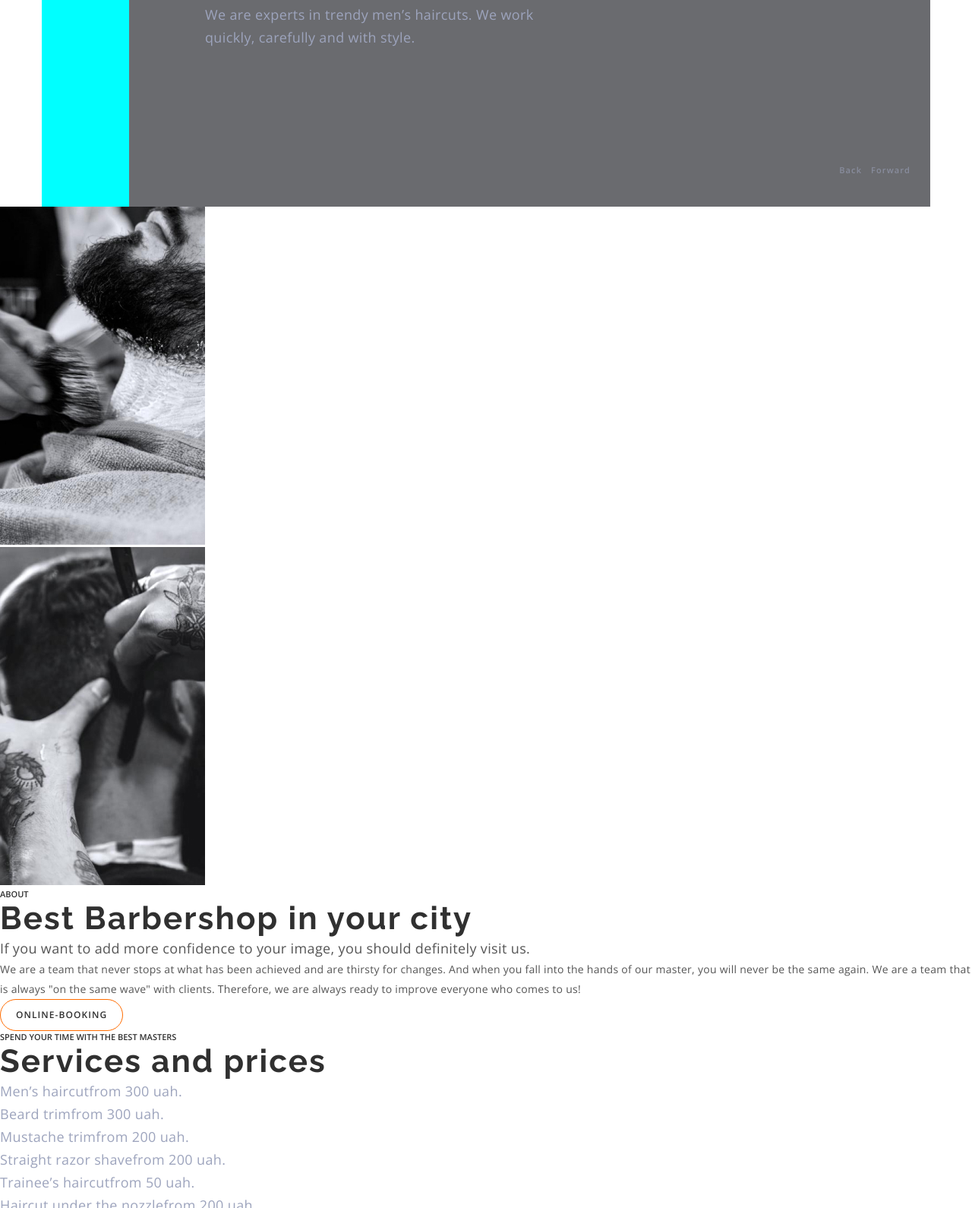
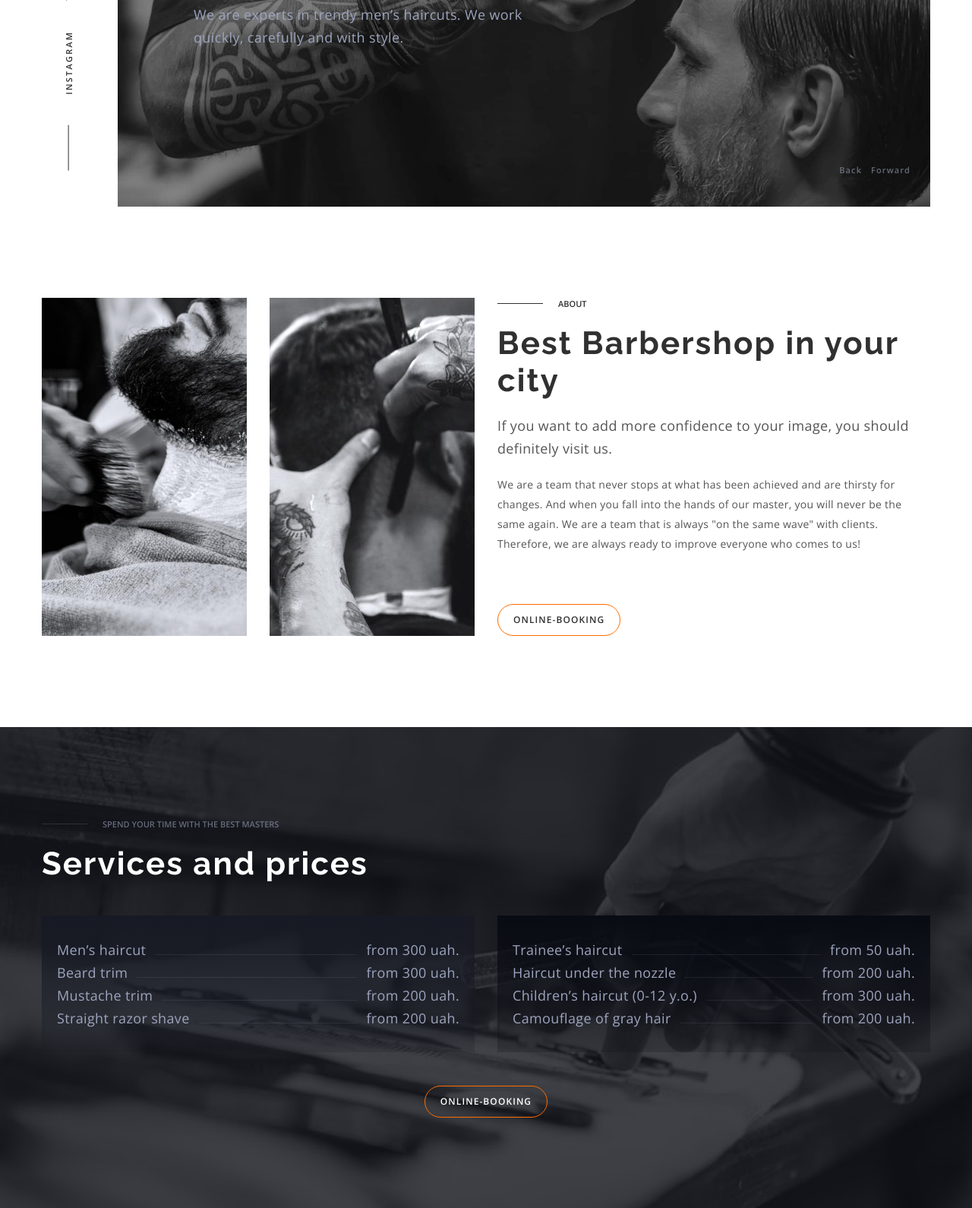
Before and after one commit to mitrytk/barbershop, a plain HTML site: page index.html in a window 1280 px wide. Shown: the part 408-1998 px from the top of the page at 76% size. Drawn offline with nearby package versions, Linux system fonts and the light colour scheme.

Commit message:
добавляет стили для Header, hero, about, prices секциям

```diff
--- a/css/styles.css
+++ b/css/styles.css
@@ -41,6 +41,10 @@ p {
     margin: 0;
 }
 
+img {
+    display: block;
+}
+
 .list {
     list-style: none;
 }
@@ -54,12 +58,27 @@ p {
     padding: 0 15px;
     margin: 0 auto;
 }
+.section {
+    padding-top: 120px;
+    padding-bottom: 120px;
+}
 .subtitle {
+    display: flex;
+    align-items: center;
+
     font-weight: 600;
     font-size: 11px;
     line-height: calc(15/11);
 
     text-transform: uppercase;
+}
+.subtitle-line::before {
+    content:"";
+    width: 60px;
+    height: 1px;
+    margin-right: 20px;
+
+    background-color: var(--title-color);
 }
 .title {
     font-family: 'Raleway', sans-serif;
@@ -73,6 +92,9 @@ p {
     line-height: calc(30/18);
     letter-spacing: 0.02em;
     color: var(--text-color-second);
+}
+.margin-text {
+    margin-bottom: 20px;
 }
 .button {
     padding-top: 12px;
@@ -168,18 +190,33 @@ p {
     display: flex;
     height: 680px;
 }
+.sidebar-container {
+    display: flex;
+    width: 100px;
+    align-items: flex-end;
+    justify-content: center;
+}
+.sidebar-container > .subtitle-line::before {
+    margin-right: 0;
+}
 .sidebar {
+    display: flex;
+    align-items: center;
+    padding-left: 40px;
+
     letter-spacing: 0.2em;
-    background-color: aqua;
+    transform: rotate(-90deg) translate(50%, -100%);
 }
-.sibebar-items + .sibebar-items {
-    margin-top: 40px;
+.sibebar-items {
+    margin-left: 40px;
 }
 .sidebar-link {
     display: block;
-    width: 115px;
-    transform: rotate(-90deg);
-   color: var(--title-color);
+    color: var(--title-color);
+}
+.sidebar-link:hover,
+.sidebar-link:focus {
+    color: var(--accent-color);
 }
 .hero-box {
     position: relative;
@@ -188,7 +225,11 @@ p {
     padding-bottom: 40px;
     padding-right: 20px;
     padding-left: 100px;
-    background-color: #6A6B6F;
+
+    background: rgba(25, 28, 38, 0.2);
+    background: url(../images/slider-hero.jpg);
+    background-size: contain;
+
 }
 .hero-main {
     width: 444px;
@@ -238,7 +279,20 @@ p {
 }
 
 /* about */
-.about-subtitle {
+.container-about {
+    display: flex;
+}
+.about-list {
+    display: flex;
+}
+.about-item+.about-item{
+    margin-left: 30px;
+}
+.about-content {
+    display: flex;
+    flex-direction: column;
+    justify-content: space-between;
+    margin-left: 30px;
 }
 .about-title {
 }
@@ -255,12 +309,63 @@ p {
 }
 
 /* Services and prices */
+.prices {
+    margin: 0 auto;
+    max-width: 1600px;
+    background: url(../images/bg-prices.png);
+    background-color: #111319;
+    background-repeat: no-repeat;
+    background-position: center;
+}
 .prices-subtitle {
+    color: #9DA4BD99;
 }
 .prices-title {
+    margin-bottom: 44px;
+
+    color: var(--white-color);
 }
 .prices-list {
+    display: flex;
+    justify-content: space-between;
+
+    margin-bottom: 44px;
+
     color: var(--text-color-first);
+}
+.prices-item {
+    width: 570px;
+    padding: 30px 20px;
+
+    background: linear-gradient(180deg, #171A24 0%, rgba(23, 26, 36, 0.2) 100%);
+}
+.prices-item:nth-child(2) {
+    background: linear-gradient(180deg, #090B13 0%, rgba(9, 11, 19, 0.2) 100%);
+}
+.part-prices {
+    position: relative;
+    display: flex;
+}
+.prices-element {
+    display: flex;
+    flex-grow: 1;
+    align-items: baseline;
+
+    padding-left: 12px;
+}
+.prices-element::before {
+    content: "";
+    display: block;
+    margin-right: 12px;
+
+    height: 1px;
+    background-color: #9DA4BD1F;
+    flex-grow: 1;
+}
+.button-prices {
+    display: block;
+    margin: 0 auto;
+    color: var(--white-color)
 }
 
 /* Почему мы */
--- a/index.html
+++ b/index.html
@@ -42,7 +42,8 @@
         <!-- Герой -->
         <section class="hero">
             <div class="hero-container container">
-                <ul class="sidebar subtitle list">
+                <div class="sidebar-container">
+                    <ul class="sidebar subtitle list subtitle-line">
                         <li class="sibebar-items">
                             <a class="sidebar-link link" href="http://instagram.com" target="_blank" rel="noreferrer noopener">Instagram</a>
                         </li>
@@ -50,6 +51,7 @@
                             <a class="sidebar-link link" href="http://youtube.com" target="_blank" rel="noreferrer noopener">Youtube</a>
                         </li>
                     </ul>
+                </div>
                 <div class="hero-box">
                     <div class="hero-main">
                         <p class="hero-subtitle subtitle">A hair salon for men in Kyiv</p>
@@ -69,42 +71,50 @@
             </div>
         </section>
         <!-- about -->
-        <section class="about">
+        <section class="about section">
+            <div class="container-about container">
                 <ul class="about-list list">
-                <li><img class="about-img" src="./images/shaving.jpg" alt="shave their beard" width="270" height="445"></li>
-                <li><img class="about-img" src="./images/haircut.jpg" alt="cut hair" width="270" height="445"></li>
+                    <li class="about-item"><img class="about-img" src="./images/shaving.jpg" alt="shave their beard" width="270" height="445"></li>
+                    <li class="about-item"><img class="about-img" src="./images/haircut.jpg" alt="cut hair" width="270" height="445"></li>
                 </ul>
+                <div class="about-content">
                     <div>
-                <p class="about-subtitle subtitle">About</p>
-                <h2 class="about-title title">Best Barbershop in your city</h2>
-                <p class="about-accenttext text">If you want to add more confidence to your image, you should definitely visit us.</p>
+                        <p class="about-subtitle subtitle-line subtitle margin-text">About</p>
+                        <h2 class="about-title title margin-text">Best Barbershop in your city</h2>
+                        <p class="about-accenttext text margin-text">If you want to add more confidence to your image, you should definitely visit us.</p>
                         <p class="about-text">We are a team that never stops at what has been achieved and are thirsty for changes. And when you fall into the hands of our master, you will never be the same again. We are a team that is always "on the same wave" with clients. Therefore, we are always ready to improve everyone who comes to us!</p>
-                <button class="button" type="button">Online-booking</button>
+                    </div>
+                    <div>
+                        <button class="about-button button" type="button">Online-booking</button>
+                    </div>
+                </div>
             </div>
         </section>
         <!-- Services and prices -->
-        <section class="prices">
-            <p class="prices-subtitle subtitle">Spend your time with the best masters</p>
+        <section class="prices section">
+            <div class="prices-container container">
+                <p class="prices-subtitle subtitle subtitle-line margin-text">Spend your time with the best masters</p>
                 <h2 class="prices-title title">Services and prices</h2>
                 <ul class="prices-list text list">
-                <li>
+                    <li class="prices-item">
                         <ul class="list">
-                        <li><span>Men’s haircut</span><span>from 300 uah.</span></li>
-                        <li><span>Beard trim</span><span>from 300 uah.</span></li>
-                        <li><span>Mustache trim</span><span>from 200 uah.</span></li>
-                        <li><span>Straight razor shave</span><span>from 200 uah.</span></li>
+                            <li class="part-prices"><span>Men’s haircut</span><span class="prices-element">from 300 uah.</span></li>
+                            <li  class="part-prices"><span>Beard trim</span><span class="prices-element">from 300 uah.</span></li>
+                            <li  class="part-prices"><span>Mustache trim</span><span class="prices-element">from 200 uah.</span></li>
+                            <li  class="part-prices"><span>Straight razor shave</span><span class="prices-element">from 200 uah.</span></li>
                         </ul>
                     </li>
-                <li>
+                    <li class="prices-item">
                         <ul class="list">
-                        <li><span>Trainee’s haircut</span><span>from 50 uah.</span></li>
-                        <li><span>Haircut under the nozzle</span><span>from 200 uah.</span></li>
-                        <li><span>Children’s haircut (0-12 y.o.)</span><span>from 300 uah.</span></li>
-                        <li><span>Camouflage of gray hair</span><span>from 200 uah.</span></li>
+                            <li  class="part-prices"><span>Trainee’s haircut</span><span class="prices-element">from 50 uah.</span></li>
+                            <li  class="part-prices"><span>Haircut under the nozzle</span><span class="prices-element">from 200 uah.</span></li>
+                            <li  class="part-prices"><span>Children’s haircut (0-12 y.o.)</span><span class="prices-element">from 300 uah.</span></li>
+                            <li  class="part-prices"><span>Camouflage of gray hair</span><span class="prices-element">from 200 uah.</span></li>
                         </ul>
                     </li>
                 </ul>
-            <button class="button" type="button">Online-booking</button>
+                <button class="button-prices button" type="button">Online-booking</button>
+            </div>
         </section>
         <!-- Why a we -->
         <section class="whywe">
@@ -154,22 +164,18 @@
                     <ul class="list">
                         <li>
                             <a class="link" href="http://instagram.com" target="_blank" rel="noreferrer noopener">
-                                <img src="./images/instagram.svg" alt="instagram logo" width="44" height="44">
                             </a>
                         </li>
                         <li>
                             <a class="link" href="http://instagram.com" target="_blank" rel="noreferrer noopener">
-                                <img src="./images/twitter.svg" alt="twitter logo" width="44" height="44">
                             </a>
                         </li>
                         <li>
                             <a class="link" href="http://instagram.com" target="_blank" rel="noreferrer noopener">
-                                <img src="./images/facebook.svg" alt="facebook logo" width="44" height="44">
                             </a>
                         </li>
                         <li>
                             <a class="link" href="http://instagram.com" target="_blank" rel="noreferrer noopener">
-                                <img src="./images/linkedin.svg" alt="linkedin logo" width="44" height="44">
                             </a>
                         </li>
                     </ul>
@@ -179,23 +185,19 @@
                     <p class="ourbarbers-desc">Michele Doe <span class="ourbarbers-prof">Extreme Barber</span></p>
                     <ul class="list">
                         <li>
-                            <a href="http://instagram.com" target="_blank" rel="noreferrer noopener">
-                                <img src="./images/instagram.svg" alt="instagram logo" width="44" height="44">
+                            <a class="link" href="http://instagram.com" target="_blank" rel="noreferrer noopener">
                             </a>
                         </li>
                         <li>
-                            <a href="http://instagram.com" target="_blank" rel="noreferrer noopener">
-                                <img src="./images/twitter.svg" alt="twitter logo" width="44" height="44">
+                            <a class="link" href="http://instagram.com" target="_blank" rel="noreferrer noopener">
                             </a>
                         </li>
                         <li>
-                            <a href="http://instagram.com" target="_blank" rel="noreferrer noopener">
-                                <img src="./images/facebook.svg" alt="facebook logo" width="44" height="44">
+                            <a class="link" href="http://instagram.com" target="_blank" rel="noreferrer noopener">
                             </a>
                         </li>
                         <li>
-                            <a href="http://instagram.com" target="_blank" rel="noreferrer noopener">
-                                <img src="./images/linkedin.svg" alt="linkedin logo" width="44" height="44">
+                            <a class="link" href="http://instagram.com" target="_blank" rel="noreferrer noopener">
                             </a>
                         </li>
                     </ul>
@@ -205,23 +207,19 @@
                     <p class="ourbarbers-desc">Alan Black <span class="ourbarbers-prof">Extreme Barber</span></p>
                     <ul class="list">
                         <li>
-                            <a href="http://instagram.com" target="_blank" rel="noreferrer noopener">
-                                <img src="./images/instagram.svg" alt="instagram logo" width="44" height="44">
+                            <a class="link" href="http://instagram.com" target="_blank" rel="noreferrer noopener">
                             </a>
                         </li>
                         <li>
-                            <a href="http://instagram.com" target="_blank" rel="noreferrer noopener">
-                                <img src="./images/twitter.svg" alt="twitter logo" width="44" height="44">
+                            <a class="link" href="http://instagram.com" target="_blank" rel="noreferrer noopener">
                             </a>
                         </li>
                         <li>
-                            <a href="http://instagram.com" target="_blank" rel="noreferrer noopener">
-                                <img src="./images/facebook.svg" alt="facebook logo" width="44" height="44">
+                            <a class="link" href="http://instagram.com" target="_blank" rel="noreferrer noopener">
                             </a>
                         </li>
                         <li>
-                            <a href="http://instagram.com" target="_blank" rel="noreferrer noopener">
-                                <img src="./images/linkedin.svg" alt="linkedin logo" width="44" height="44">
+                            <a class="link" href="http://instagram.com" target="_blank" rel="noreferrer noopener">
                             </a>
                         </li>
                     </ul>
@@ -245,16 +243,13 @@
             <address>
                 <ul class="address-list list">
                     <li>
-                        <img src="./images/maps.svg" alt="maps icon" width="24">
                         <a class="address-link text link" href="https://goo.gl/maps/AK9gsvEv8uj4qtoM9" target="_blank" rel="noreferrer noopener">st. Vasilkivska, 7A
                             Kyiv, 08132</a>
                     </li>
                     <li>
-                        <img src="./images/phone.svg" alt="phone icon" width="24">
                         <a class="tel-link link" href="tel:+380441111111">+38 044 111 11 11</a>
                     </li>
                     <li>
-                        <img src="./images/mail.svg" alt="mail icon" width="24">
                         <a class="mail-link link" href="mailto:barbershop@email.com">barbershop@email.com</a>
                     </li>
                 </ul>
```
Also changed, not shown: images/bg-prices.png (added), images/slider-hero.jpg (added). Lines whose indentation alone changed are shown as unchanged.
